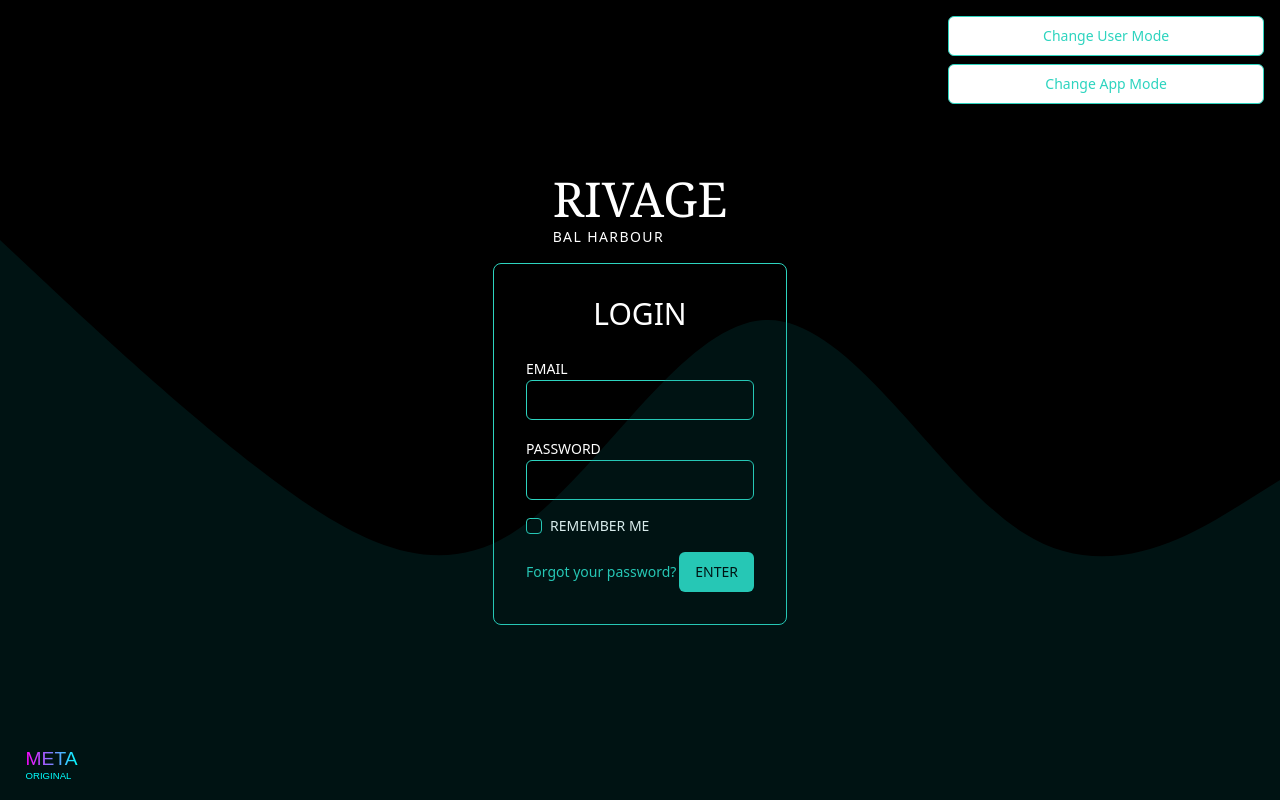
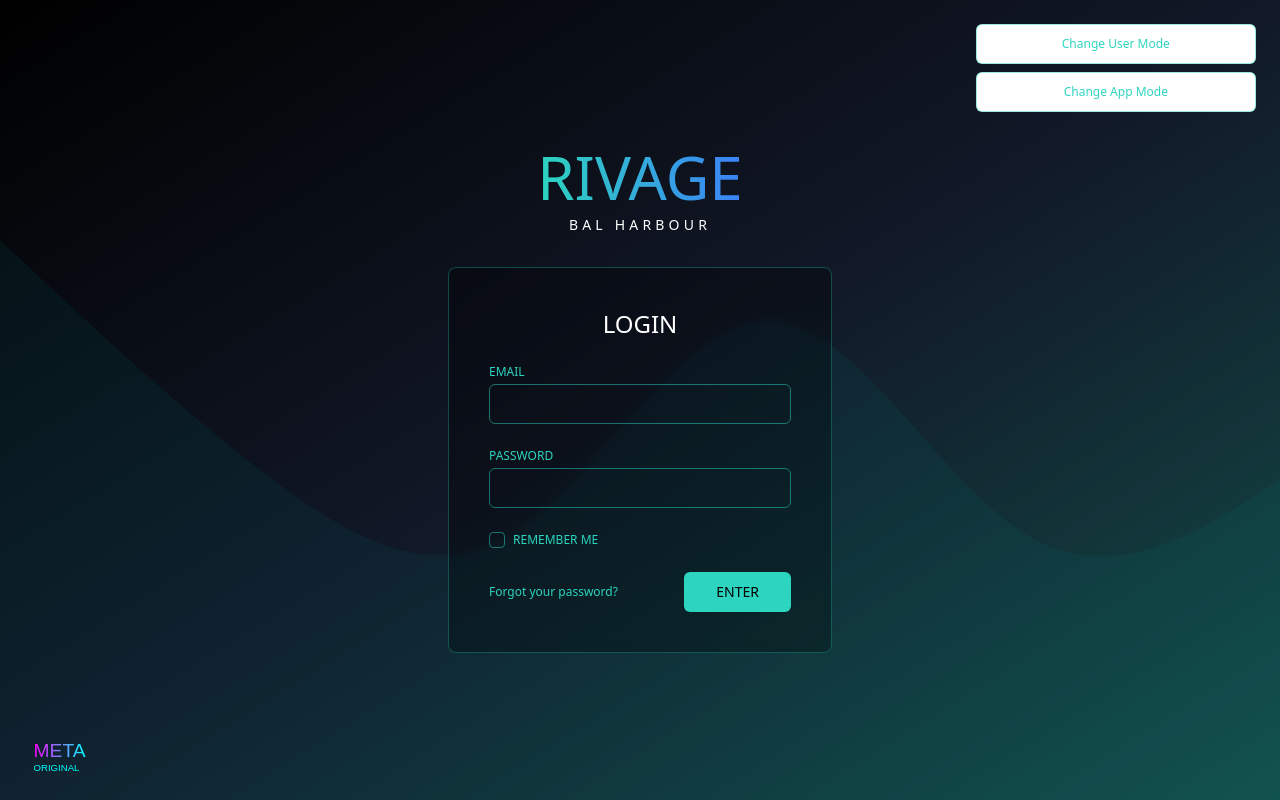
Before and after one commit to ismarsantos/tela-factory, a React (Vite) app: page / in a window 1280 px wide. Built offline with nearby package versions, Linux system fonts and the light colour scheme.

Commit message:
Improve page design fidelity
Enhance the page layout and styling to better align with the intended design specifications. Adjust components and styles as necessary for improved visual consistency.
[skip gpt_engineer]

```diff
--- a/src/components/LoginForm.jsx
+++ b/src/components/LoginForm.jsx
@@ -4,24 +4,24 @@ import { Checkbox } from "@/components/ui/checkbox";
 import { Button } from "@/components/ui/button";
 
 const LoginForm = () => (
-  <div className="bg-black bg-opacity-50 p-8 rounded-lg border border-teal-400">
-    <h2 className="text-white text-3xl mb-6 text-center">LOGIN</h2>
-    <form className="space-y-4">
+  <div className="bg-black bg-opacity-30 p-10 rounded-lg border border-teal-400/30 backdrop-blur-sm w-96">
+    <h2 className="text-white text-2xl mb-6 text-center font-light">LOGIN</h2>
+    <form className="space-y-6">
       <div>
-        <label htmlFor="email" className="text-white text-sm">EMAIL</label>
-        <Input type="email" id="email" className="bg-transparent text-white border-teal-400" />
+        <label htmlFor="email" className="text-teal-400 text-xs mb-1 block">EMAIL</label>
+        <Input type="email" id="email" className="bg-transparent text-white border-teal-400/50 focus:border-teal-400" />
       </div>
       <div>
-        <label htmlFor="password" className="text-white text-sm">PASSWORD</label>
-        <Input type="password" id="password" className="bg-transparent text-white border-teal-400" />
+        <label htmlFor="password" className="text-teal-400 text-xs mb-1 block">PASSWORD</label>
+        <Input type="password" id="password" className="bg-transparent text-white border-teal-400/50 focus:border-teal-400" />
       </div>
       <div className="flex items-center">
-        <Checkbox id="remember" className="border-teal-400" />
-        <label htmlFor="remember" className="text-white text-sm ml-2">REMEMBER ME</label>
+        <Checkbox id="remember" className="border-teal-400/50" />
+        <label htmlFor="remember" className="text-teal-400 text-xs ml-2">REMEMBER ME</label>
       </div>
       <div className="flex justify-between items-center">
-        <Button variant="link" className="text-teal-400 p-0">Forgot your password?</Button>
-        <Button className="bg-teal-400 text-black hover:bg-teal-500">ENTER</Button>
+        <Button variant="link" className="text-teal-400 p-0 text-xs">Forgot your password?</Button>
+        <Button className="bg-teal-400 text-black hover:bg-teal-500 px-8">ENTER</Button>
       </div>
     </form>
   </div>
--- a/src/components/Logo.jsx
+++ b/src/components/Logo.jsx
@@ -1,9 +1,11 @@
 import React from 'react';
 
 const Logo = () => (
-  <div className="text-white text-5xl font-serif mb-4">
-    RIVAGE
-    <div className="text-sm font-sans tracking-widest mt-1">BAL HARBOUR</div>
+  <div className="text-center mb-8">
+    <h1 className="text-6xl font-light text-transparent bg-clip-text bg-gradient-to-r from-teal-400 to-blue-500">
+      RIVAGE
+    </h1>
+    <div className="text-sm font-light tracking-[0.3em] text-white mt-2">BAL HARBOUR</div>
   </div>
 );
 
--- a/src/components/UserModeToggle.jsx
+++ b/src/components/UserModeToggle.jsx
@@ -2,11 +2,11 @@ import React from 'react';
 import { Button } from "@/components/ui/button";
 
 const UserModeToggle = () => (
-  <div className="absolute top-4 right-4 space-y-2">
-    <Button variant="outline" className="w-full text-teal-400 border-teal-400 hover:bg-teal-400 hover:text-black">
+  <div className="absolute top-6 right-6 space-y-2">
+    <Button variant="outline" className="w-full text-teal-400 border-teal-400/50 hover:bg-teal-400/20 hover:text-white text-xs">
       Change User Mode
     </Button>
-    <Button variant="outline" className="w-full text-teal-400 border-teal-400 hover:bg-teal-400 hover:text-black">
+    <Button variant="outline" className="w-full text-teal-400 border-teal-400/50 hover:bg-teal-400/20 hover:text-white text-xs">
       Change App Mode
     </Button>
   </div>
--- a/src/pages/Index.jsx
+++ b/src/pages/Index.jsx
@@ -5,12 +5,12 @@ import UserModeToggle from '../components/UserModeToggle';
 
 const Index = () => {
   return (
-    <div className="min-h-screen bg-black flex flex-col items-center justify-center relative overflow-hidden">
-      <div className="absolute inset-0 bg-[url('/wave-background.svg')] bg-no-repeat bg-cover opacity-30"></div>
+    <div className="min-h-screen flex flex-col items-center justify-center relative overflow-hidden bg-gradient-to-br from-black via-gray-900 to-teal-900">
+      <div className="absolute inset-0 bg-[url('/wave-background.svg')] bg-no-repeat bg-cover opacity-20"></div>
       <UserModeToggle />
       <Logo />
       <LoginForm />
-      <div className="absolute bottom-4 left-4">
+      <div className="absolute bottom-6 left-6">
         <img src="/meta-original-logo.svg" alt="Meta Original" className="h-12" />
       </div>
     </div>
```
